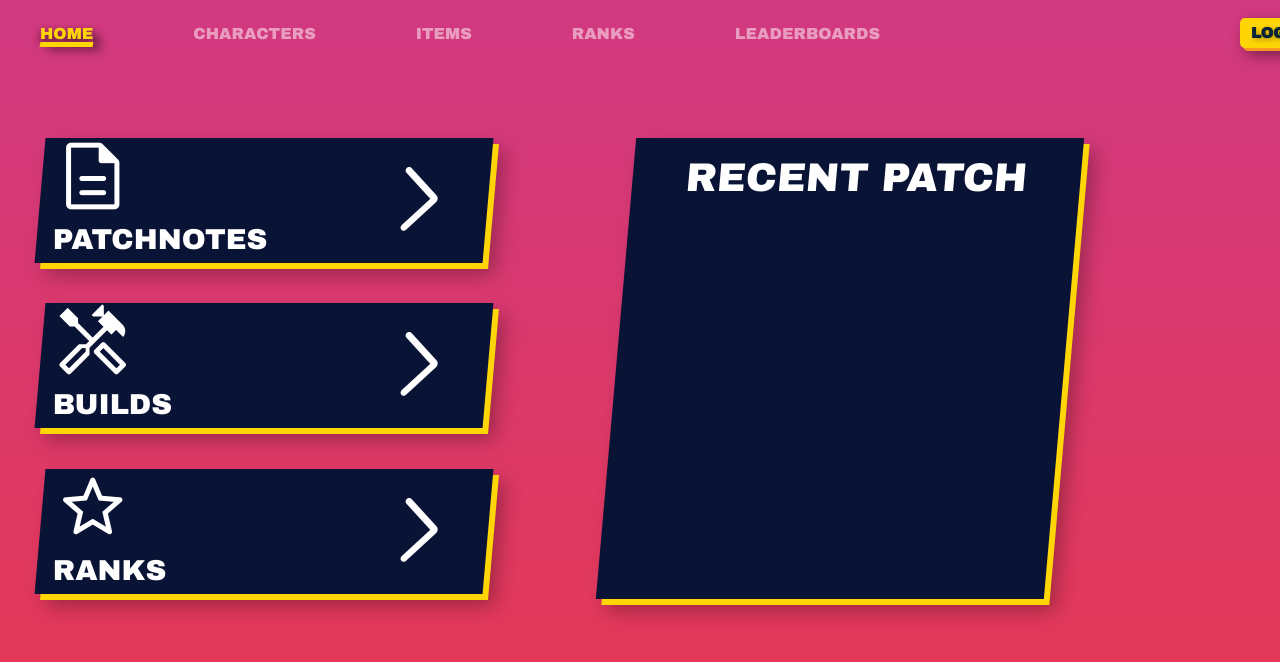
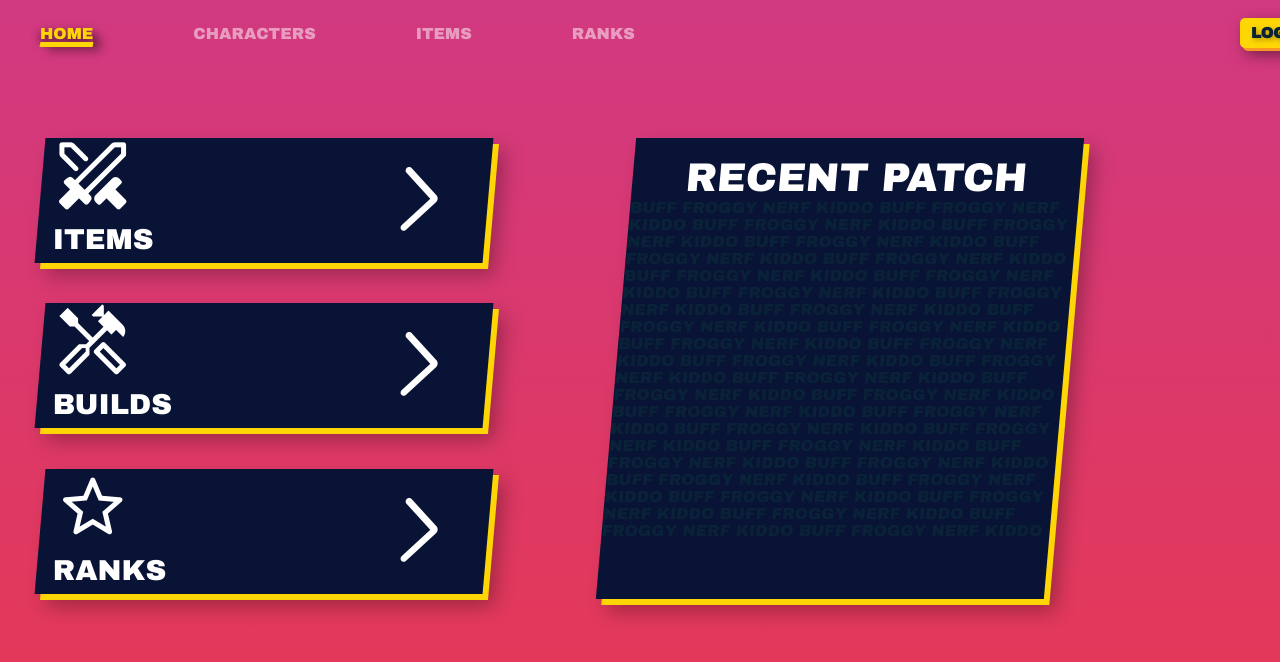
Before and after one commit to iamkiwii/bapbap, a Vue app: page / in a window 1280 px wide. Shown: the top 662 px of the page. Built offline with nearby package versions, Linux system fonts and the light colour scheme.

Commit message:
updated home page

```diff
--- a/src/components/NavBar.vue
+++ b/src/components/NavBar.vue
@@ -4,7 +4,7 @@
         <RouterLink to="/characters" class="link">CHARACTERS</RouterLink>
         <RouterLink to="/items" class="link">ITEMS</RouterLink>
         <RouterLink to="/ranks" class="link">RANKS</RouterLink>
-        <RouterLink to="/stats" class="link">LEADERBOARDS</RouterLink>
+        <!-- <RouterLink to="/stats" class="link">LEADERBOARDS</RouterLink> -->
         <div class="profile-area">
             <ProfileArea />
         </div>
--- a/src/views/HomeView.vue
+++ b/src/views/HomeView.vue
@@ -1,10 +1,10 @@
 <template>
   <div class="home-wrapper">
     <div class="buttons-wrapper">
-      <RouterLink to="/patchnotes" class="patchnotes button">
+      <RouterLink to="/items" class="items button">
         <div class="left-side">
-          <div class="btn-text">Patchnotes</div>
-          <div class="material-symbols-rounded">description</div>
+          <div class="btn-text">ITEMS</div>
+          <div class="material-symbols-rounded">swords</div>
         </div>
         <div class="right-side">
           <div class="material-symbols-rounded">
@@ -38,6 +38,24 @@
     <div class="divider"></div>
     <div class="recent-patch">
       <div class="title">RECENT PATCH</div>
+      BUFF FROGGY NERF KIDDO BUFF FROGGY NERF KIDDO
+      BUFF FROGGY NERF KIDDO BUFF FROGGY NERF KIDDO
+      BUFF FROGGY NERF KIDDO BUFF FROGGY NERF KIDDO
+      BUFF FROGGY NERF KIDDO BUFF FROGGY NERF KIDDO
+      BUFF FROGGY NERF KIDDO BUFF FROGGY NERF KIDDO
+      BUFF FROGGY NERF KIDDO BUFF FROGGY NERF KIDDO
+      BUFF FROGGY NERF KIDDO BUFF FROGGY NERF KIDDO
+      BUFF FROGGY NERF KIDDO BUFF FROGGY NERF KIDDO
+      BUFF FROGGY NERF KIDDO BUFF FROGGY NERF KIDDO
+      BUFF FROGGY NERF KIDDO BUFF FROGGY NERF KIDDO
+      BUFF FROGGY NERF KIDDO BUFF FROGGY NERF KIDDO
+      BUFF FROGGY NERF KIDDO BUFF FROGGY NERF KIDDO
+      BUFF FROGGY NERF KIDDO BUFF FROGGY NERF KIDDO
+      BUFF FROGGY NERF KIDDO BUFF FROGGY NERF KIDDO
+      BUFF FROGGY NERF KIDDO BUFF FROGGY NERF KIDDO
+      BUFF FROGGY NERF KIDDO BUFF FROGGY NERF KIDDO
+      BUFF FROGGY NERF KIDDO BUFF FROGGY NERF KIDDO
+      BUFF FROGGY NERF KIDDO
     </div>
   </div>
 </template>
```
